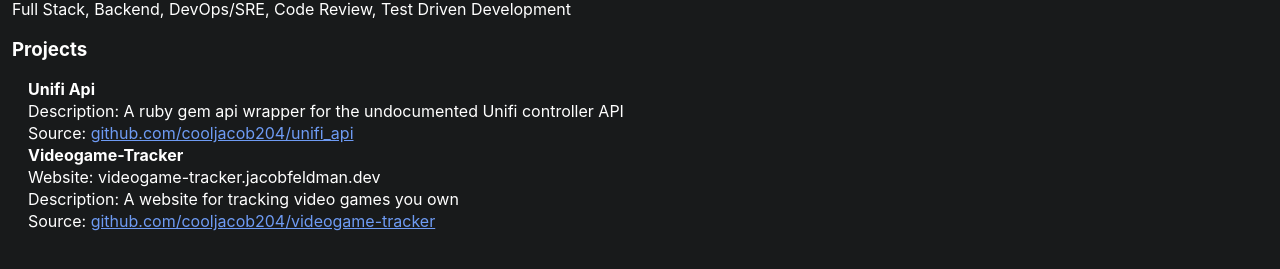
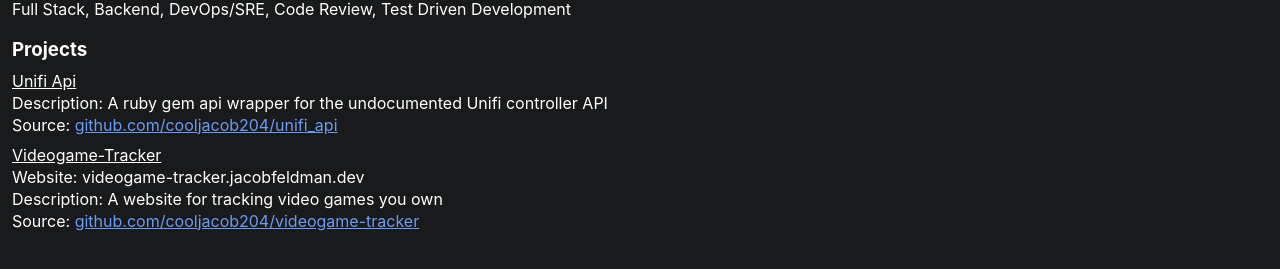
Before and after one commit to cooljacob204/jacobfeldman.dev, a React (Create React App) app: page / in a window 1280 px wide. Shown: the part 335-604 px from the top of the page. Built offline with nearby package versions, Linux system fonts and the light colour scheme.

Commit message:
More style changes

```diff
--- a/src/components/Project/Projects.css
+++ b/src/components/Project/Projects.css
@@ -1,11 +1,17 @@
+.projects h3{
+  margin-bottom: 0px;
+}
+
 .project{
-  padding-left: 1em;
 }
 
 .project p{
   margin: 2px 0;
+  /* padding-left: 1em; */
 }
 
 .project h4{
-  margin: 2px 0px;
+  font-weight: 400;
+  margin: 10px 0 2px 0;
+  text-decoration: underline;
 }
```
